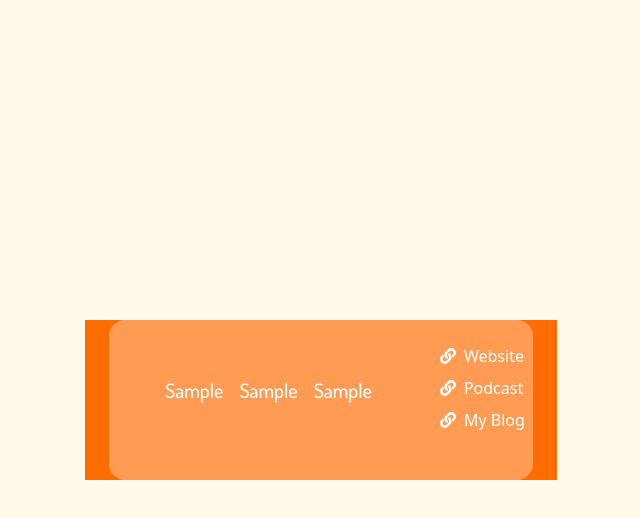
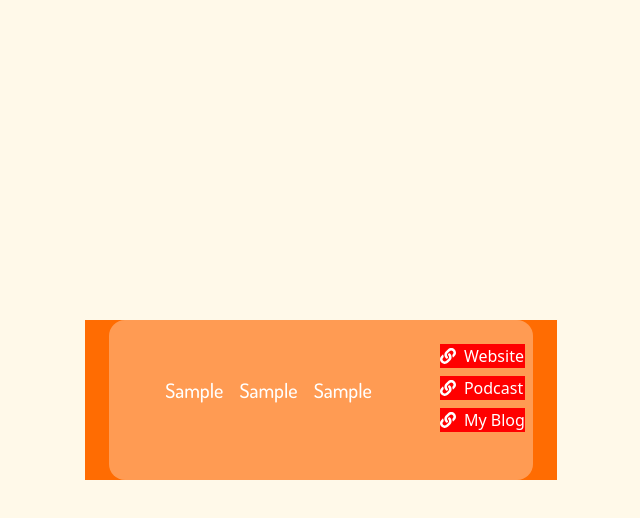
Before and after one commit to ananotopuria/user-card, a React (Vite) app: page / in a window 1280 px wide. Both pictures are taken after typing "Sample", "Sample", "Sample", "Sample", "Sample", "Sample" into the empty fields and a click on the button "Save". Shown: the top 518 px of the page, without its empty margins (319-959 px from the left). Built offline with nearby package versions, Linux system fonts and the light colour scheme.

Commit message:
feat: handle dynamic colors for website, blog and podcast urls based on user selection

```diff
--- a/src/pages/Home.jsx
+++ b/src/pages/Home.jsx
@@ -28,6 +28,7 @@ function Home() {
     websiteUrl: "",
     podcastUrl: "",
     blogUrl: "",
+    linkBackgroundColor: "#ff0000",
   });
   const dispatch = useDispatch();
   const navigate = useNavigate();
@@ -69,7 +70,13 @@ function Home() {
 
   const handleColorChange = (color) => {
     const iconColor = color === "#4d4d4c50" ? "#fff" : "#253538";
-    setUserInfo((prev) => ({ ...prev, color, iconColor }));
+    const linkBackgroundColor = color === "#4d4d4c50" ? "#fff" : "#ff0000";
+    setUserInfo((prev) => ({
+      ...prev,
+      color,
+      iconColor,
+      linkBackgroundColor,
+    }));
   };
 
   return (
@@ -178,6 +185,7 @@ function Home() {
                 type="file"
                 accept="image/*"
                 name="picture"
+                id="picture"
                 onChange={handleFileChange}
               />
             </div>
@@ -189,6 +197,7 @@ function Home() {
                 type="file"
                 accept="image/*"
                 name="background"
+                id=""
                 onChange={handleFileChange}
               />
             </div>
--- a/src/pages/User.jsx
+++ b/src/pages/User.jsx
@@ -1,6 +1,12 @@
 import React from "react";
 import { useSelector } from "react-redux";
-import { FaFacebook, FaTwitter, FaLinkedin, FaEnvelope, FaLink } from "react-icons/fa";
+import {
+  FaFacebook,
+  FaTwitter,
+  FaLinkedin,
+  FaEnvelope,
+  FaLink,
+} from "react-icons/fa";
 import { Link } from "react-router-dom";
 
 function User() {
@@ -91,6 +97,7 @@ function User() {
                   target="_blank"
                   rel="noopener noreferrer"
                   className="flex items-center gap-2 text-white"
+                  style={{ backgroundColor: user.linkBackgroundColor }}
                 >
                   <FaLink />
                   Website
@@ -102,6 +109,7 @@ function User() {
                   target="_blank"
                   rel="noopener noreferrer"
                   className="flex items-center gap-2 text-white"
+                  style={{ backgroundColor: user.linkBackgroundColor }}
                 >
                   <FaLink />
                   Podcast
@@ -113,6 +121,7 @@ function User() {
                   target="_blank"
                   rel="noopener noreferrer"
                   className="flex items-center gap-2 text-white"
+                  style={{ backgroundColor: user.linkBackgroundColor }}
                 >
                   <FaLink />
                   My Blog
--- a/src/redux/userSlice.js
+++ b/src/redux/userSlice.js
@@ -25,6 +25,7 @@ const userSlice = createSlice({
     websiteUrl: "",
     podcastUrl: "",
     blogUrl: "",
+    linkBackgroundColor: "#ff0000",
   },
   reducers: {
     setUser(state, action) {
```
Lines whose indentation alone changed are shown as unchanged.
